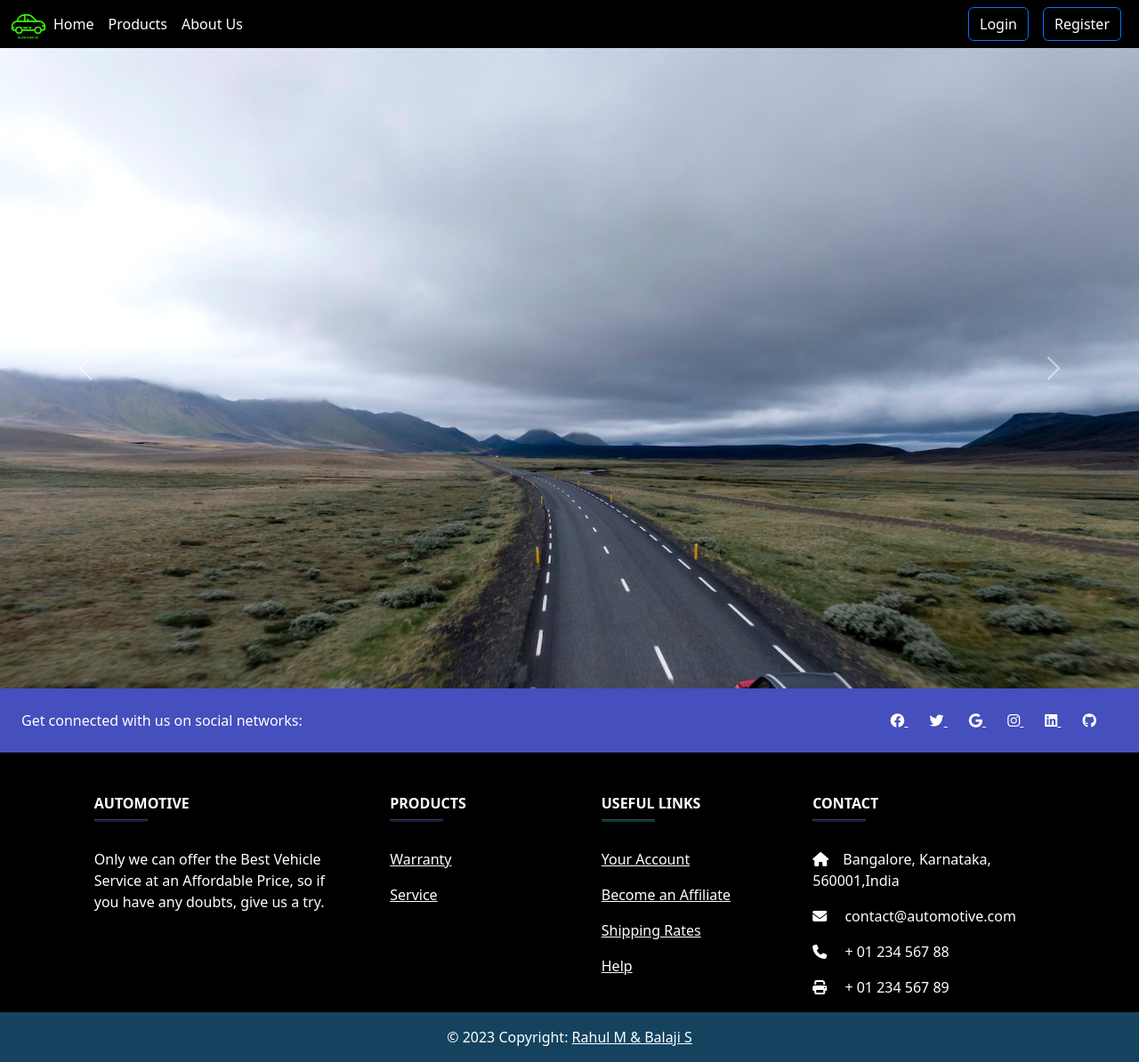
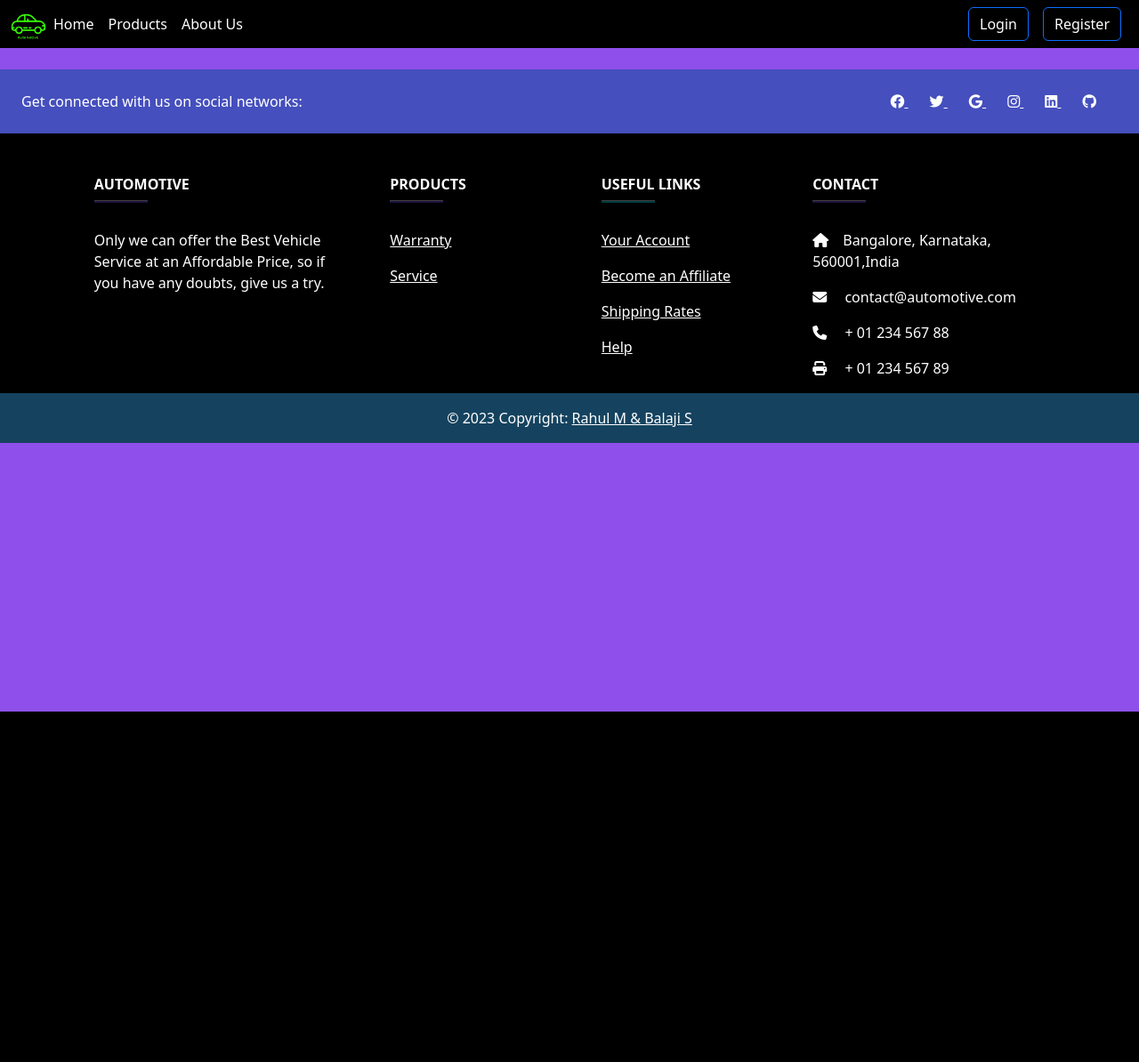
Before and after one commit to rahulmondal779/Automobile-DBs, a Flask app: page /test in a window 1280 px wide. Shown: the whole page at 89% size. After the commit the page ends 800 px from the top, so only its background shows below. Run offline with Flask 2, Linux system fonts and the light colour scheme.

Commit message:
Footer Fixed

```diff
--- a/templates/base.html
+++ b/templates/base.html
@@ -25,7 +25,7 @@
   <title>{% block title %}{% endblock title %}</title>
 </head>
 
-<body style="background-color:#6351ce;">
+<body style="background-color:#7d34e9dd;">
   <nav style="background-color: rgb(0, 0, 0)" class="navbar navbar-expand-lg navbar-dark p-lg-0 my">
     <div class="container-fluid ">
       <img src="static\Bg\Red_Modern_Retro_Car_Logo_Icon-removebg-preview.png" alt="" height="40">
--- a/templates/booking.html
+++ b/templates/booking.html
@@ -33,6 +33,10 @@
             </table>
         </div>
     </div>
+    {% if current_user.email == "admin@gmail.com" %}
+    <button type="button" class="btn btn-primary">Primary</button>
+    {% endif %}
+
 </div>
 
 {% endblock %}
--- a/templates/footer.html
+++ b/templates/footer.html
@@ -6,10 +6,12 @@
     <meta name="viewport" content="width=device-width, initial-scale=1.0">
     <link rel="stylesheet" href="https://cdnjs.cloudflare.com/ajax/libs/font-awesome/6.2.1/css/all.min.css">
   <link rel="stylesheet" href="https://cdnjs.cloudflare.com/ajax/libs/font-awesome/6.2.1/css/brands.min.css">
+    <style>
 
+    </style>
 </head>
 <body>
-    <footer class="text-center text-lg-start text-white mt-auto " style="background-color: #000000">
+    <footer class="text-center text-lg-start text-white mt-4 " style="background-color: #000000; ">
         <!-- Section: Social media -->
         <section class="d-flex justify-content-between p-4" style="background-color: #5c69fac1">
             <!-- Left -->
--- a/templates/test.html
+++ b/templates/test.html
@@ -2,31 +2,8 @@
 {% block title %}Test{% endblock title %}
 
 {% block style %}
-
-
 {% endblock style %}
 
 {% block body %}
-<div id="carouselExampleFade" class="carousel slide carousel-fade" data-bs-ride="carousel">
-  <div class="carousel-inner">
-    <div class="carousel-item active">
-      <img src="static\Bg\photo-1.jfif" class="d-block w-100" alt="...">
-    </div>
-    <div class="carousel-item">
-      <img src="static\Bg\photo-2.jfif" class="d-block w-100" alt="...">
-    </div>
-    <div class="carousel-item">
-      <img src="static\Bg\photo-5.jfif" class="d-block w-100" alt="...">
-    </div>
-  </div>
-  <button class="carousel-control-prev" type="button" data-bs-target="#carouselExampleFade" data-bs-slide="prev">
-    <span class="carousel-control-prev-icon" aria-hidden="true"></span>
-    <span class="visually-hidden">Previous</span>
-  </button>
-  <button class="carousel-control-next" type="button" data-bs-target="#carouselExampleFade" data-bs-slide="next">
-    <span class="carousel-control-next-icon" aria-hidden="true"></span>
-    <span class="visually-hidden">Next</span>
-  </button>
-</div>
 
 {% endblock %}
```
Also changed, not shown: templates/vehicle_info.html (+14 -8 lines).
